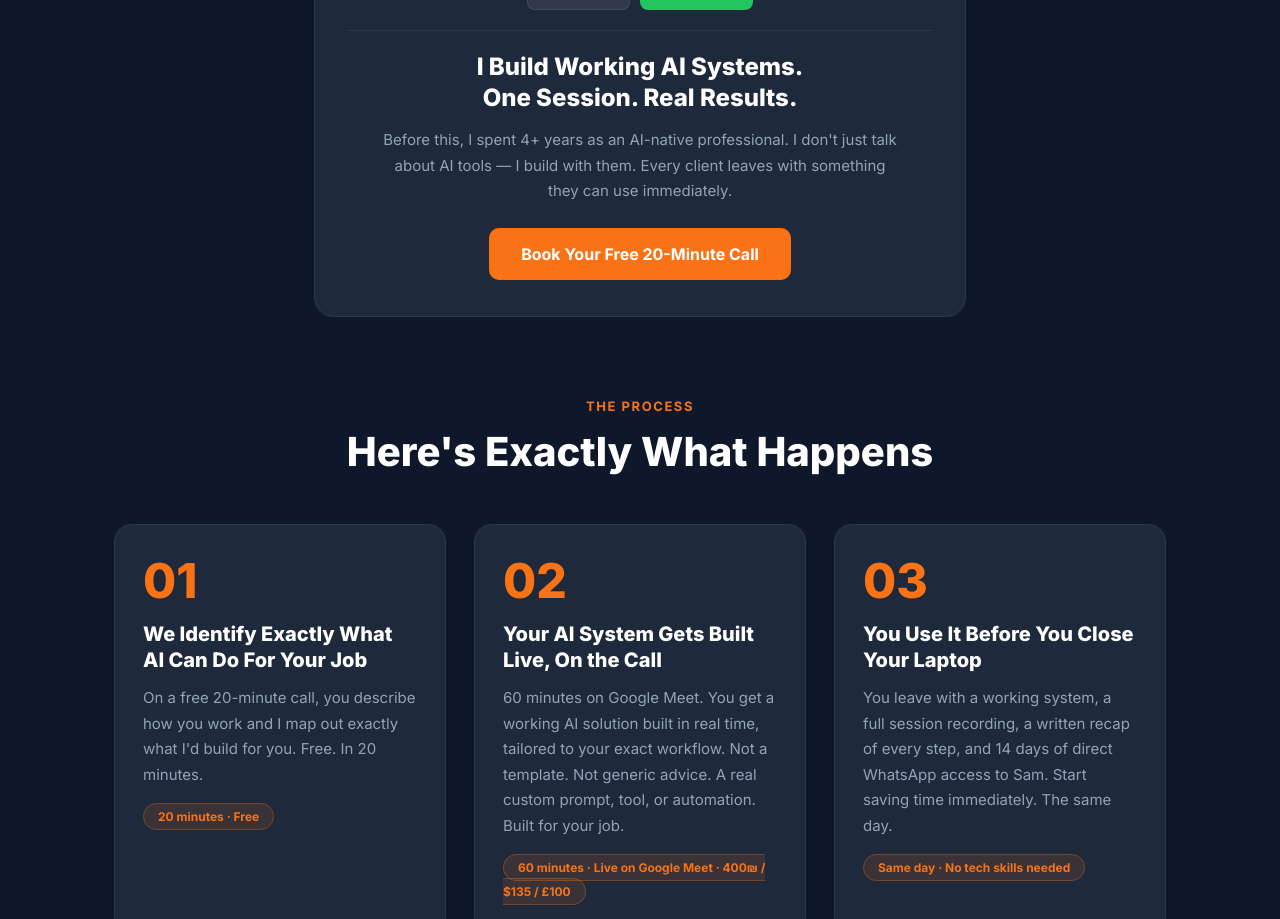
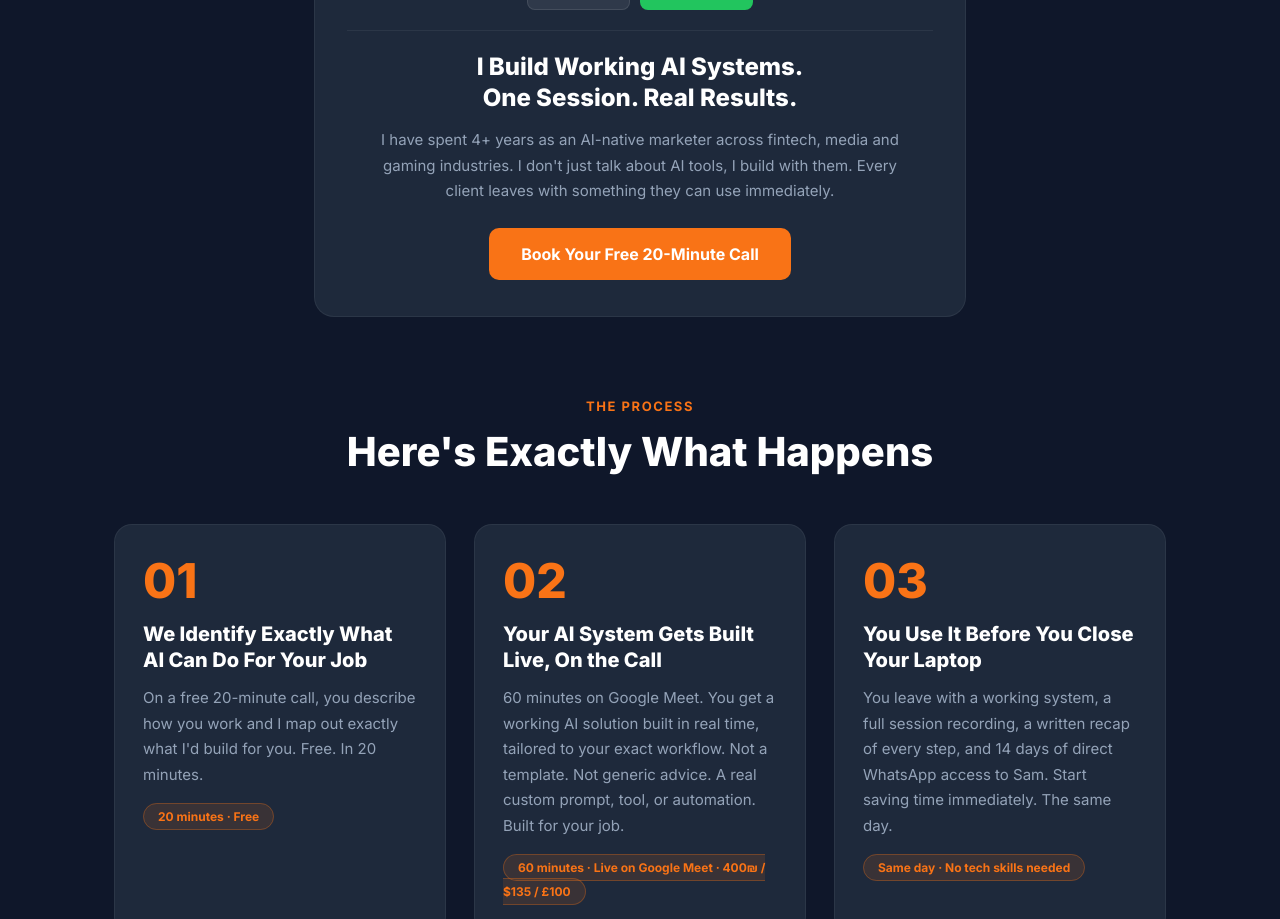
Before and after one commit to samkershner1234-aisk/ai-with-sam, a React (Vite) app: page / in a window 1280 px wide. Shown: the part 2020-2939 px from the top of the page. Built offline with nearby package versions, Linux system fonts and the light colour scheme.

Commit message:
Update bio text for clarity and specificity

```diff
--- a/src/components/landing/BioSection.jsx
+++ b/src/components/landing/BioSection.jsx
@@ -34,7 +34,7 @@ export default function BioSection() {
               I Build Working AI Systems.<br />One Session. Real Results.
             </h2>
             <p className="bio-body-text" style={{ color: "#94A3B8", lineHeight: 1.7, marginBottom: 24 }}>
-              Before this, I spent 4+ years as an AI-native professional. I don't just talk about AI tools — I build with them. Every client leaves with something they can use immediately.
+              I have spent 4+ years as an AI-native marketer across fintech, media and gaming industries. I don't just talk about AI tools, I build with them. Every client leaves with something they can use immediately.
             </p>
             <a href={CTA_URL} target="_blank" rel="noopener noreferrer"
               style={{ display: "inline-block", background: "#F97316", color: "#fff", fontWeight: 700, fontSize: 16, padding: "14px 32px", borderRadius: 10, textDecoration: "none" }}>
```
